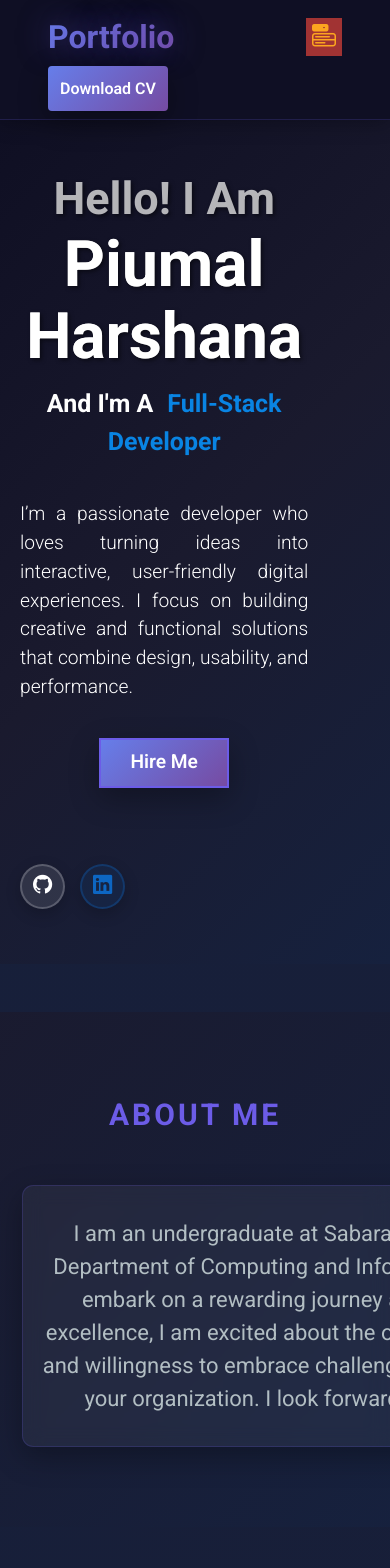
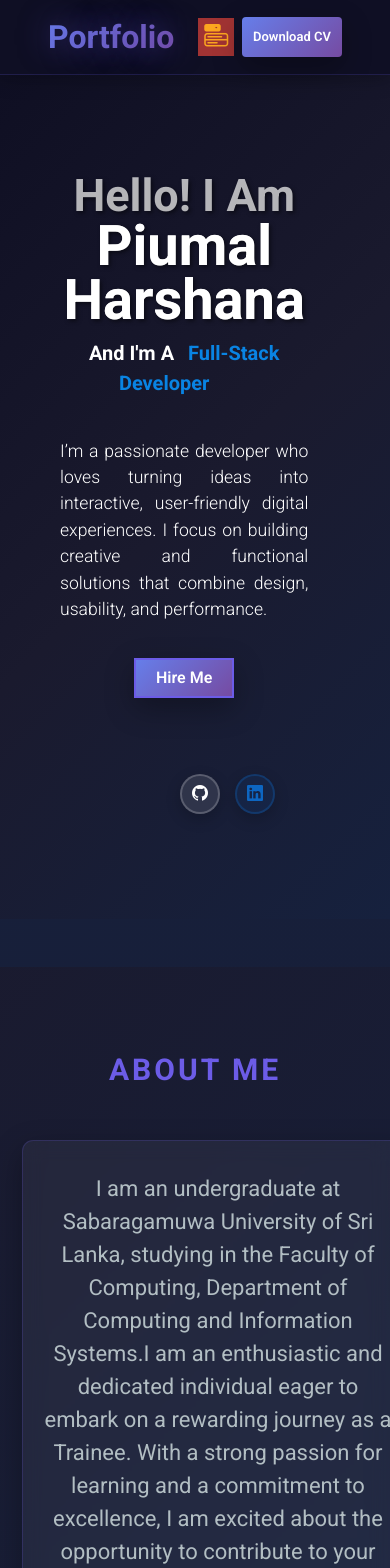
Before and after one commit to Piumalhk/My-Portfolio, a React (Vite) app in the folder My/: page / in a window 390 px wide. Shown: the top 1568 px of the page. Built offline with nearby package versions, Linux system fonts and the light colour scheme.

Commit message:
Add mobile responsive styles for navigation and home

```diff
--- a/My/src/Pages/index.css
+++ b/My/src/Pages/index.css
@@ -159,6 +159,14 @@ body {
   font-size: 25px;
   margin-left: 10px;
 }
+
+/*nav mobile responsive*/
+
+@media(max-width:576px){
+  .navbar-nav{
+    margin-right: 0px;
+  }
+}
 /* Button Styles */
 
 .text1 {
@@ -469,7 +477,59 @@ section::before {
     text-shadow: 0 0 30px rgba(253, 121, 168, 0.8);
   }
 }
-
+/*home mobile responsive*/
+@media(max-width:576px){
+  .home h2 {
+    font-size: 3.5rem;
+    line-height: 3rem;
+    margin-left: 40px;
+  }
+  .c-orange {
+    font-size: 3.5rem;
+
+  }
+  .home p {
+    font-size: 1.1rem;
+    margin-left: 40px;
+  }
+  .one{
+    font-size: 20px;
+    margin-left: 40px;
+  }
+  .two{
+    font-size: 20px;
+
+  }
+  .h-btn{
+    margin-left: 40px;
+     width: 100px;
+    height: 40px;
+     font-size: medium;
+  }
+  .c-btn{
+    width: 100px;
+    height: 40px;
+    font-size: small;
+  }
+
+  .github-btn{
+      width: 40px;
+      height: 40px;
+      font-size: 1rem;
+    margin-left: 160px;
+  }
+ .linkedin-btn{
+ width: 40px;
+    height: 40px;
+    font-size: 1rem;
+ }
+
+ .profile-frame{
+  width: 250px;
+  height: 250px;
+  margin-left: 20px;
+ }
+}
 /* Expertise Section */
 .expertise {
   background: linear-gradient(
@@ -528,6 +588,17 @@ section::before {
 .link:hover {
   color: var(--accent-gold);
   text-shadow: 0 0 10px rgba(253, 203, 110, 0.5);
+}
+/*content mobile responsive*/
+@media (max-width: 576px) {
+.service-card{
+  width: 400px;
+}
+
+  .content {
+    width: 400px;
+   padding-right: 40px;
+  }
 }
 
 /* Skills Section */
@@ -747,10 +818,11 @@ section::before {
   }
 }
 
-@media (max-width: 576px) {
+@media (max-width: 376px) {
   .skill-item {
     height: 80px;
-    padding: 0.8rem 0.3rem;
+    padding: 0.5rem 0.3rem;
+    margin-left: -20px;
   }
 
   .skill-icon {
@@ -1679,7 +1751,7 @@ section::before {
   right: 0;
   bottom: 0;
   border-radius: 50%;
-  background: var(--gradient-secondary);
+  background: rgba(48, 34, 115, 0.737);
   opacity: 0;
   transition: all 0.3s ease;
   z-index: -1;
@@ -1727,15 +1799,21 @@ section::before {
 }
 
 /* Mobile responsiveness */
-@media (max-width: 768px) {
+@media (max-width: 368px) {
   #btn-back-to-top {
     bottom: 20px;
     right: 20px;
-    width: 50px;
-    height: 50px;
+    width: 20px;
+    height: 20px;
     font-size: 1.1rem;
   }
-}
+
+    #btn-back-to-top i {
+  transition: all 0.3s ease;
+  font-size: 1rem;
+}
+  }
+
 
 /* Heading Styles */
 .heading small {
```
